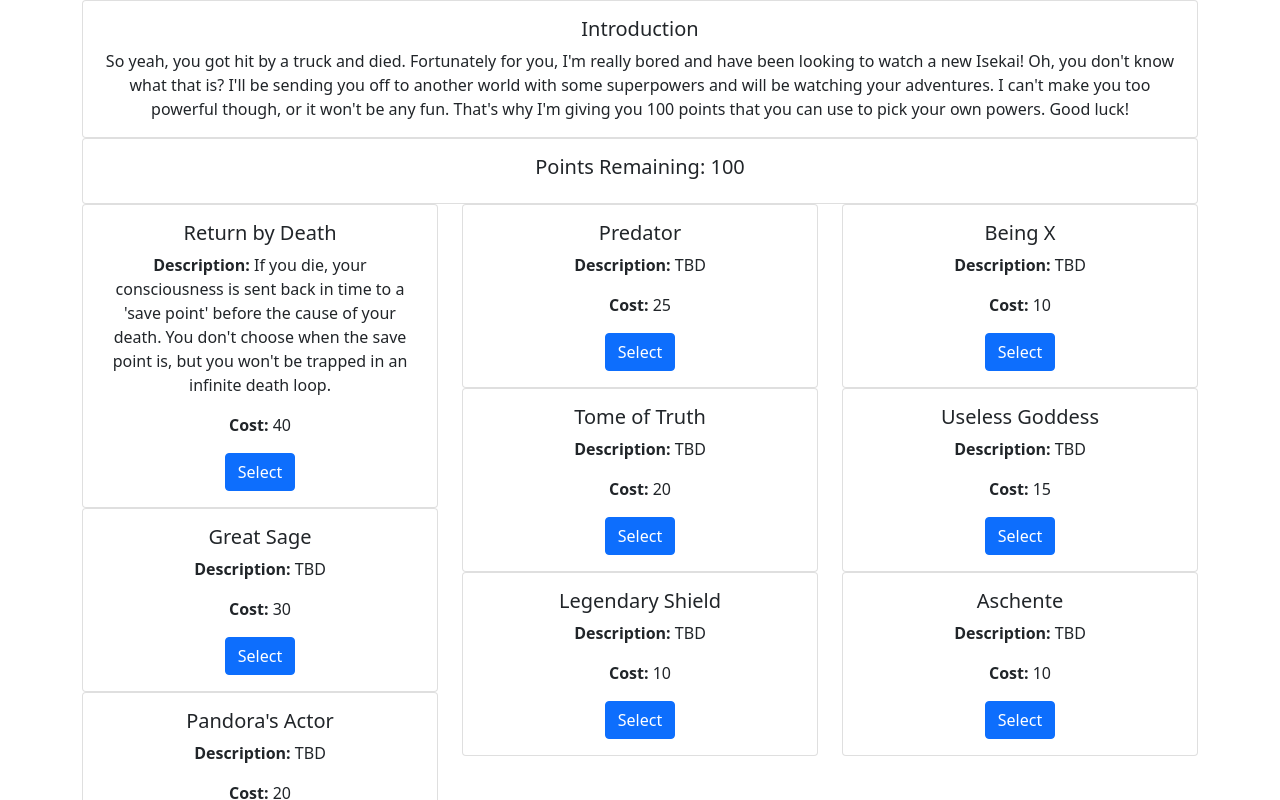
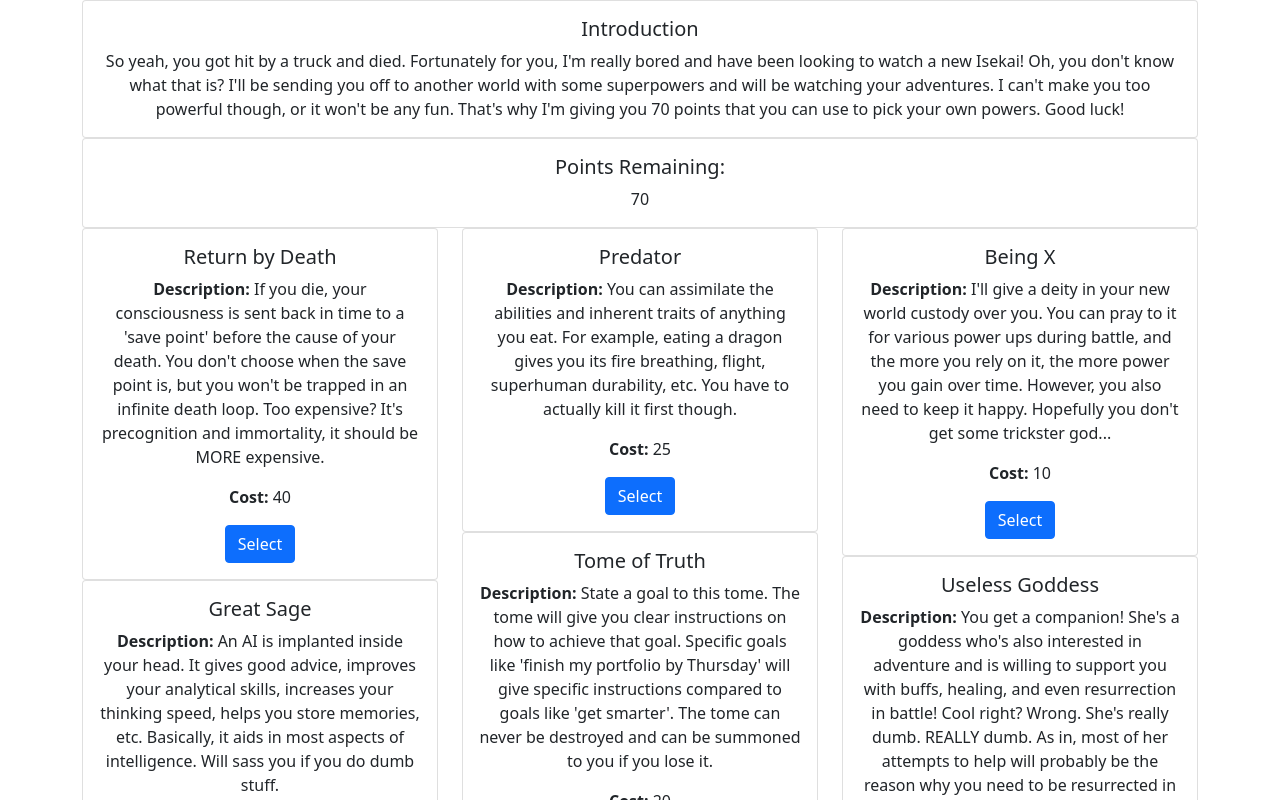
Before and after one commit to djli15736/cyoa-game, a React (Create React App) app: page / in a window 1280 px wide. Shown: the top 800 px of the page. Built offline with nearby package versions, Linux system fonts and the light colour scheme.

Commit message:
more flavor text and fixed points changing with button

```diff
--- a/src/App.tsx
+++ b/src/App.tsx
@@ -10,7 +10,7 @@ import { PointBox } from './components/PointBox';
 
 
 function App(): JSX.Element {
-  const [points, setPoints] = useState(100);
+  const [points, setPoints] = useState(70);
 
   return (
 
@@ -21,13 +21,13 @@ function App(): JSX.Element {
                 <BootstrapCard.Title>Introduction</BootstrapCard.Title>
                 <BootstrapCard.Text>So yeah, you got hit by a truck and died. Fortunately for you, I'm really bored and have been looking to watch a new Isekai!
                   Oh, you don't know what that is? I'll be sending you off to another world with some superpowers and will be watching your adventures. I can't make you too powerful
-                  though, or it won't be any fun. That's why I'm giving you 100 points that you can use to pick your own powers. Good luck!
+                  though, or it won't be any fun. That's why I'm giving you 70 points that you can use to pick your own powers. Good luck!
                 </BootstrapCard.Text>
             </BootstrapCard.Body>
       </BootstrapCard>
       </Col>
       <Col>
-      <PointBox></PointBox>
+      <PointBox points={points}></PointBox>
       </Col>
       <Row>
       <Col>
--- a/src/assets/powers.json
+++ b/src/assets/powers.json
@@ -2,55 +2,55 @@
     {
         "ID": 1,
         "Name": "Return by Death",
-        "Description": "If you die, your consciousness is sent back in time to a 'save point' before the cause of your death. You don't choose when the save point is, but you won't be trapped in an infinite death loop.",
+        "Description": "If you die, your consciousness is sent back in time to a 'save point' before the cause of your death. You don't choose when the save point is, but you won't be trapped in an infinite death loop. Too expensive? It's precognition and immortality, it should be MORE expensive.",
         "Cost": 40
     },
     {
         "ID": 2,
         "Name": "Great Sage",
-        "Description": "TBD",
+        "Description": "An AI is implanted inside your head. It gives good advice, improves your analytical skills, increases your thinking speed, helps you store memories, etc. Basically, it aids in most aspects of intelligence. Will sass you if you do dumb stuff.",
         "Cost": 30
     },
     {
         "ID": 3,
         "Name": "Pandora's Actor",
-        "Description": "TBD",
+        "Description": "You can shapeshift into anyone or anything you've seen in real life or in images. You don't gain any powers from this though, so don't expect to breathe fire after transforming into a dragon. You're also really good at lying.",
         "Cost": 20
     },
     {
         "ID": 4,
         "Name": "Predator",
-        "Description": "TBD",
+        "Description": "You can assimilate the abilities and inherent traits of anything you eat. For example, eating a dragon gives you its fire breathing, flight, superhuman durability, etc. You have to actually kill it first though.",
         "Cost": 25
     },
     {
         "ID": 5,
         "Name": "Tome of Truth",
-        "Description": "TBD",
+        "Description": "State a goal to this tome. The tome will give you clear instructions on how to achieve that goal. Specific goals like 'finish my portfolio by Thursday' will give specific instructions compared to goals like 'get smarter'. The tome can never be destroyed and can be summoned to you if you lose it. ",
         "Cost" : 20
     },
     {
         "ID": 6,
         "Name": "Legendary Shield",
-        "Description": "TBD",
+        "Description": "It's a shield. It's attached to your arm and can't be removed. Pretty self-explanatory. The shield evolves as you get stronger and will gain abilities that will supplement yours in battle, such as giving fire immunity if you go hunting for dragons to eat.",
         "Cost": 10
     },
     {
         "ID": 7,
         "Name": "Being X",
-        "Description": "TBD",
+        "Description": "I'll give a deity in your new world custody over you. You can pray to it for various power ups during battle, and the more you rely on it, the more power you gain over time. However, you also need to keep it happy. Hopefully you don't get some trickster god...",
         "Cost": 10
     },
     {
         "ID": 8,
         "Name": "Useless Goddess",
-        "Description": "TBD",
+        "Description": "You get a companion! She's a goddess who's also interested in adventure and is willing to support you with buffs, healing, and even resurrection in battle! Cool right? Wrong. She's really dumb. REALLY dumb. As in, most of her attempts to help will probably be the reason why you need to be resurrected in the first place. You can make it work right?",
         "Cost": 15
     },
     {
         "ID": 9,
         "Name": "Aschente",
-        "Description": "TBD",
+        "Description": "Challenge someone to any competition ranging from card games to duels. If they have a chance at beating you, they will always accept. Both of you must agree to certain terms for the winner and loser before the competition begins. The terms are magically enforced once the competition is concluded. Yes, you can do stuff like 'Give me your kingdom if I win' with this.",
         "Cost": 10
     }
 ]
--- a/src/components/PointBox.tsx
+++ b/src/components/PointBox.tsx
@@ -3,12 +3,12 @@ import { Button, Card as BootstrapCard, Col } from 'react-bootstrap';
 import { Power } from '../interfaces/power';
 
 
-export function PointBox(): JSX.Element {
+export function PointBox({points}: {points: number}): JSX.Element {
 
     return <Col>
     <BootstrapCard>
             <BootstrapCard.Body>
-                <BootstrapCard.Title id="point-box">Points Remaining: 100</BootstrapCard.Title>
+                <BootstrapCard.Title id="point-box">Points Remaining: </BootstrapCard.Title> {points}
             </BootstrapCard.Body>
         </BootstrapCard>
     </Col>
--- a/src/components/PowerViewer.tsx
+++ b/src/components/PowerViewer.tsx
@@ -12,11 +12,10 @@ export function PowerViewer({power, points, setPoints}: {power: Power, points: n
     function selectPower(){
         let displayPoints = document.getElementById('point-box');
         subtractPoints();
-        displayPoints!.innerHTML = "Points Remaining: " + points;
      }
 
-    return <Col>
-    <BootstrapCard>
+    return  <Col>
+    <BootstrapCard className = "power-card">
             <BootstrapCard.Body>
                 <BootstrapCard.Title>{power.Name}</BootstrapCard.Title>
                 <BootstrapCard.Text>
```
Also changed, not shown: src/index.css (line endings or trailing spaces).
